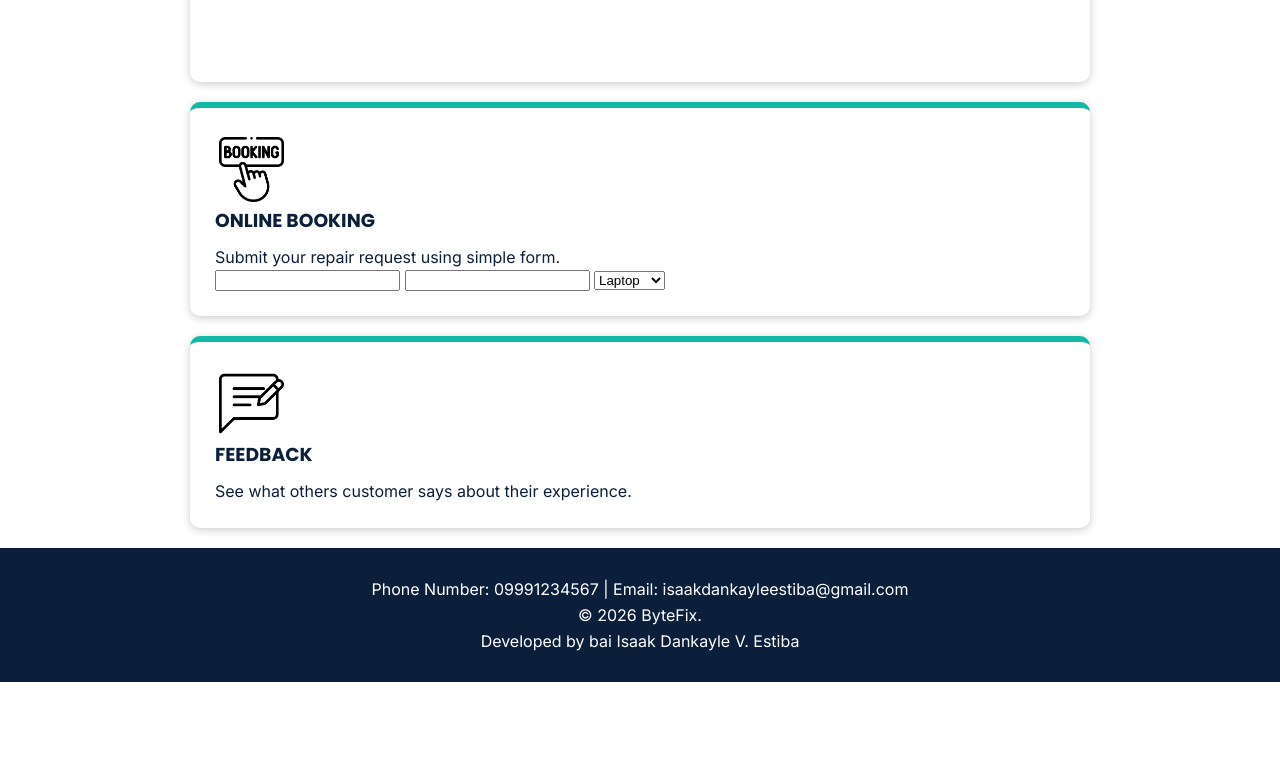
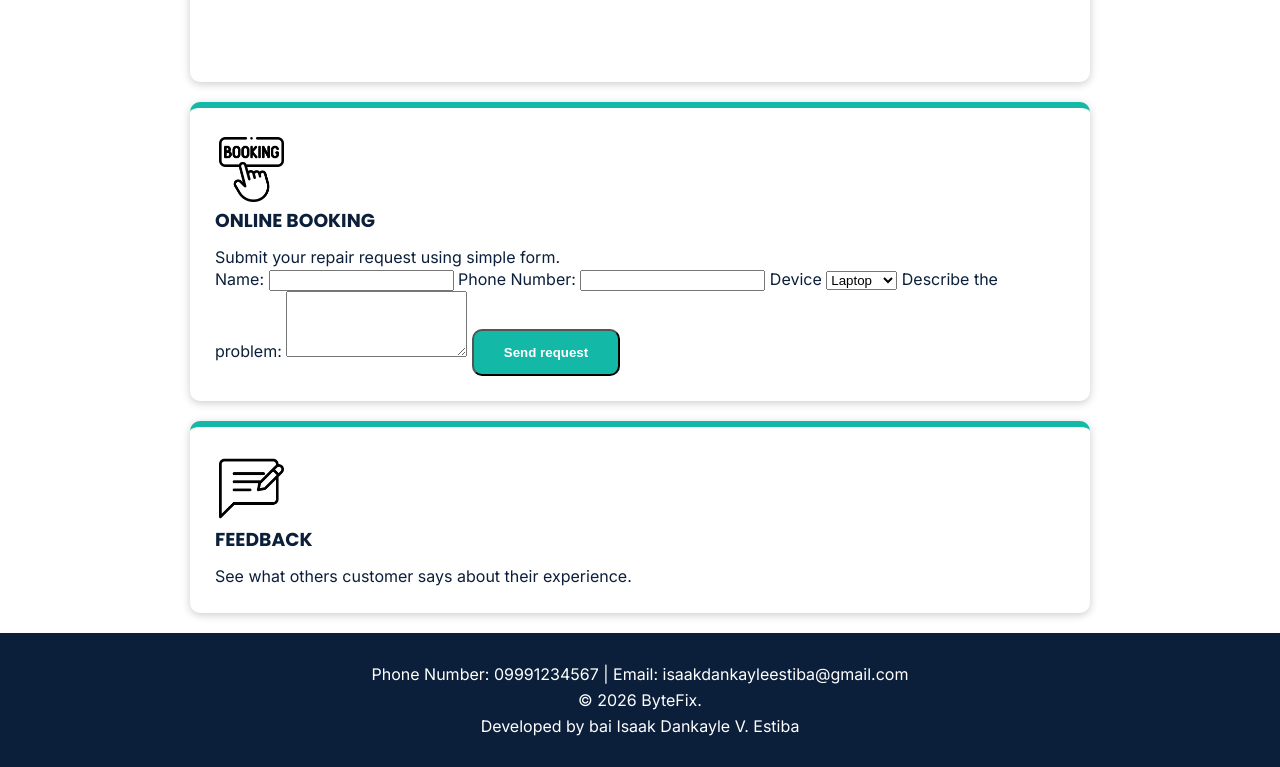
Before and after one commit to isaakdankayleestiba-hub/Estiba-website, a plain HTML site: page index.html in a window 1280 px wide. Shown: the part 1938-2705 px from the top of the page. Before the commit the page ends 2620 px from the top, so only its background shows below. Drawn offline with Linux system fonts and the light colour scheme.

Commit message:
add label of the inputs

```diff
--- a/index.html
+++ b/index.html
@@ -100,15 +100,23 @@
                     <p>Submit your repair request using simple form.</p>
 
                     <form class="booking-form">
+                        <label for="name">Name:</label>
                         <input type="text" id="name" name="name" required>
 
+                        <label for="phone">Phone Number:</label>
                         <input type="tel" id="phone" name="phone" required>
 
+                        <label for="device">Device</label>
                         <select id="device" name="device">
                             <option>Laptop</option>
                             <option>Desktop</option>
                             <option>Other</option>
                         </select>
+
+                        <label for="problem">Describe the problem:</label>
+                        <textarea name="problem" id="problem" rows="4" required></textarea>
+
+                        <button type="submit" class="button">Send request</button>
                     </form>
                 </div>
                 <div class="feedback">
```
